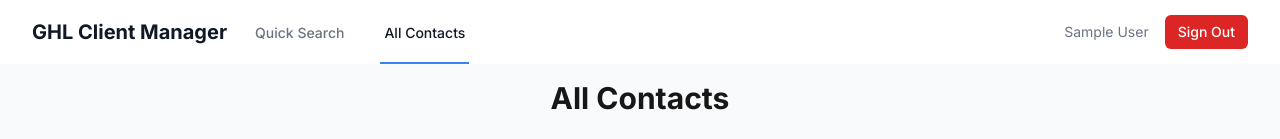
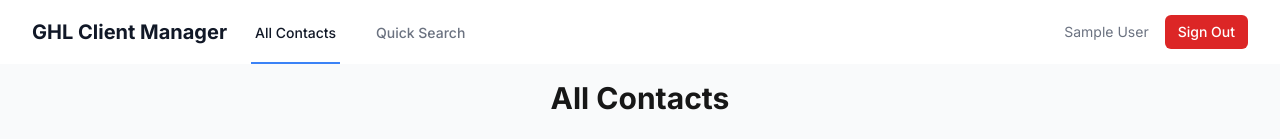
Before and after one commit to jongaze77/nadsa-ghl, a Next.js app: page /all-contacts in a window 1280 px wide. Shown: the top 139 px of the page. Built offline with nearby package versions, Linux system fonts and the light colour scheme; no server answers; the database is empty; sample sign-in values are in the browser's storage.

Commit message:
Changed Navigation sequence

```diff
--- a/src/components/Navigation.tsx
+++ b/src/components/Navigation.tsx
@@ -24,11 +24,21 @@ export default function Navigation() {
         <div className="flex justify-between h-16">
           <div className="flex">
             <div className="flex-shrink-0 flex items-center">
-              <Link href="/" className="text-xl font-bold text-gray-900">
+              <Link href="/all-contacts" className="text-xl font-bold text-gray-900">
                 GHL Client Manager
               </Link>
             </div>
             <div className="hidden sm:ml-6 sm:flex sm:space-x-8">
+            <Link
+                href="/all-contacts"
+                className={`inline-flex items-center px-1 pt-1 border-b-2 text-sm font-medium ${
+                  isActive('/all-contacts')
+                    ? 'border-blue-500 text-gray-900'
+                    : 'border-transparent text-gray-500 hover:border-gray-300 hover:text-gray-700'
+                }`}
+              >
+                All Contacts
+              </Link>
               <Link
                 href="/"
                 className={`inline-flex items-center px-1 pt-1 border-b-2 text-sm font-medium ${
@@ -40,16 +50,7 @@ export default function Navigation() {
                 Quick Search
               </Link>
 
-              <Link
-                href="/all-contacts"
-                className={`inline-flex items-center px-1 pt-1 border-b-2 text-sm font-medium ${
-                  isActive('/all-contacts')
-                    ? 'border-blue-500 text-gray-900'
-                    : 'border-transparent text-gray-500 hover:border-gray-300 hover:text-gray-700'
-                }`}
-              >
-                All Contacts
-              </Link>
+
               {session.user.role === 'admin' && (
                 <Link
                   href="/users"
--- a/src/lib/ghl-api.ts
+++ b/src/lib/ghl-api.ts
@@ -1,6 +1,6 @@
 // src/lib/ghl-api.ts
 
-import { Contact } from '@prisma/client';
+import type { Contact } from '.prisma/client';
 
 const GHL_API_BASE = 'https://rest.gohighlevel.com/v1';
 const MEMBERSHIP_TYPE_ID = "gH97LlNC9Y4PlkKVlY8V"; // Custom field ID for Membership Type
```
